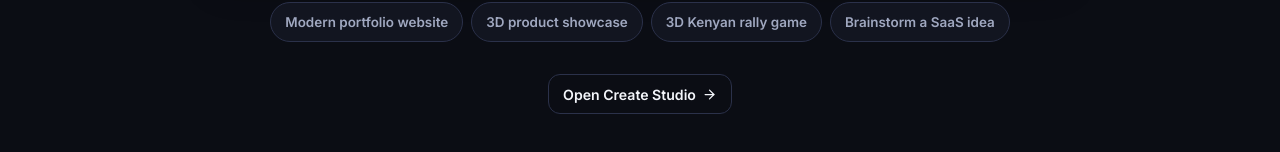
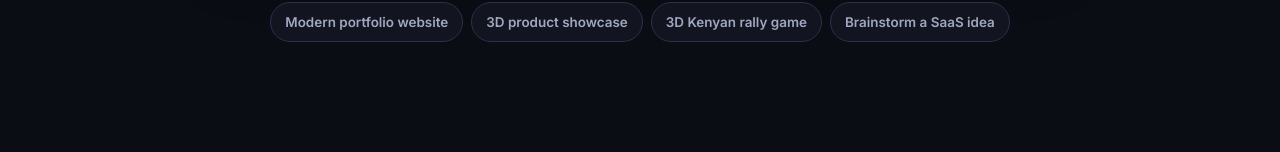
Before and after one commit to muthonisimon969-ctrl/Craftable, a React (Vite) app: page / in a window 1280 px wide. Shown: the part 722-874 px from the top of the page. Built offline with nearby package versions, Linux system fonts and the light colour scheme; no server answers.

Commit message:
Remove separate Create Studio shortcut from Home

```diff
--- a/src/pages/HomePage.tsx
+++ b/src/pages/HomePage.tsx
@@ -183,15 +183,6 @@ export function HomePage({
                 <ArrowRight size={15} />
               </button>
             )}
-            <button
-              type="button"
-              className="btn-outline"
-              onClick={() => onNavigate('create')}
-              style={{ minHeight: 40, padding: '6px 14px' }}
-            >
-              <span>Open Create Studio</span>
-              <ArrowRight size={15} />
-            </button>
           </div>
         </div>
       </main>
```
